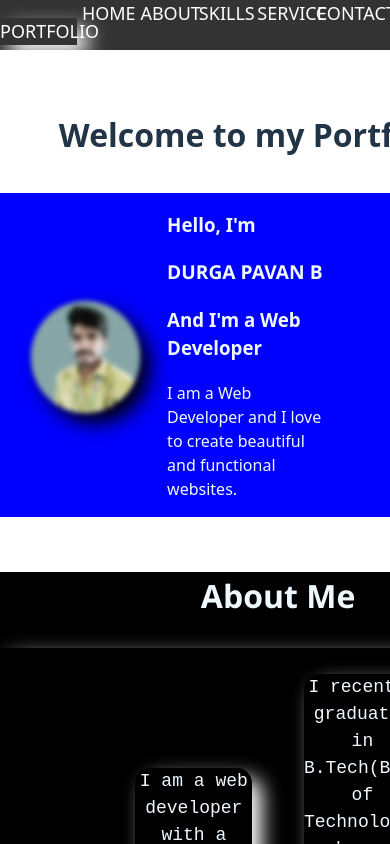
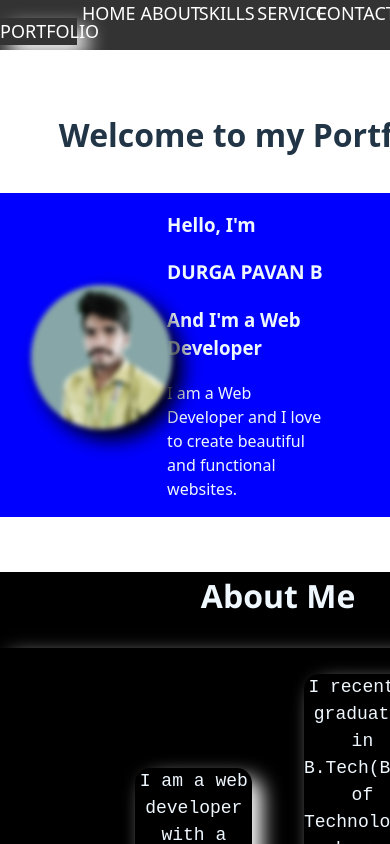
Before and after one commit to PavanMech321/portfolio-2, a React (Vite) app: page / in a window 390 px wide. Shown: the top 844 px of the page. Built offline with nearby package versions, Linux system fonts and the light colour scheme.

Commit message:
Update App.css

```diff
--- a/src/App.css
+++ b/src/App.css
@@ -88,9 +88,9 @@
   }
   .image .logo{
   margin-top: 7%;
-  width: 70%;
+  width: 90%;
   margin-left: 20%;
-  height: 70%;
+  height: 90%;
   border-radius: 50%;
   box-shadow: 10px 10px 20px black;
   /* mix-blend-mode:lighten; */
@@ -100,7 +100,10 @@
 .logo:hover{
   filter: blur(0px) grayscale(0%);
 }
-.Home h1{
+  .home{
+    width:100%;
+  }
+.home h1{
   font-size: larger;
   font-family: 'Segoe UI', Tahoma, Geneva, Verdana, sans-serif;
 }
```
